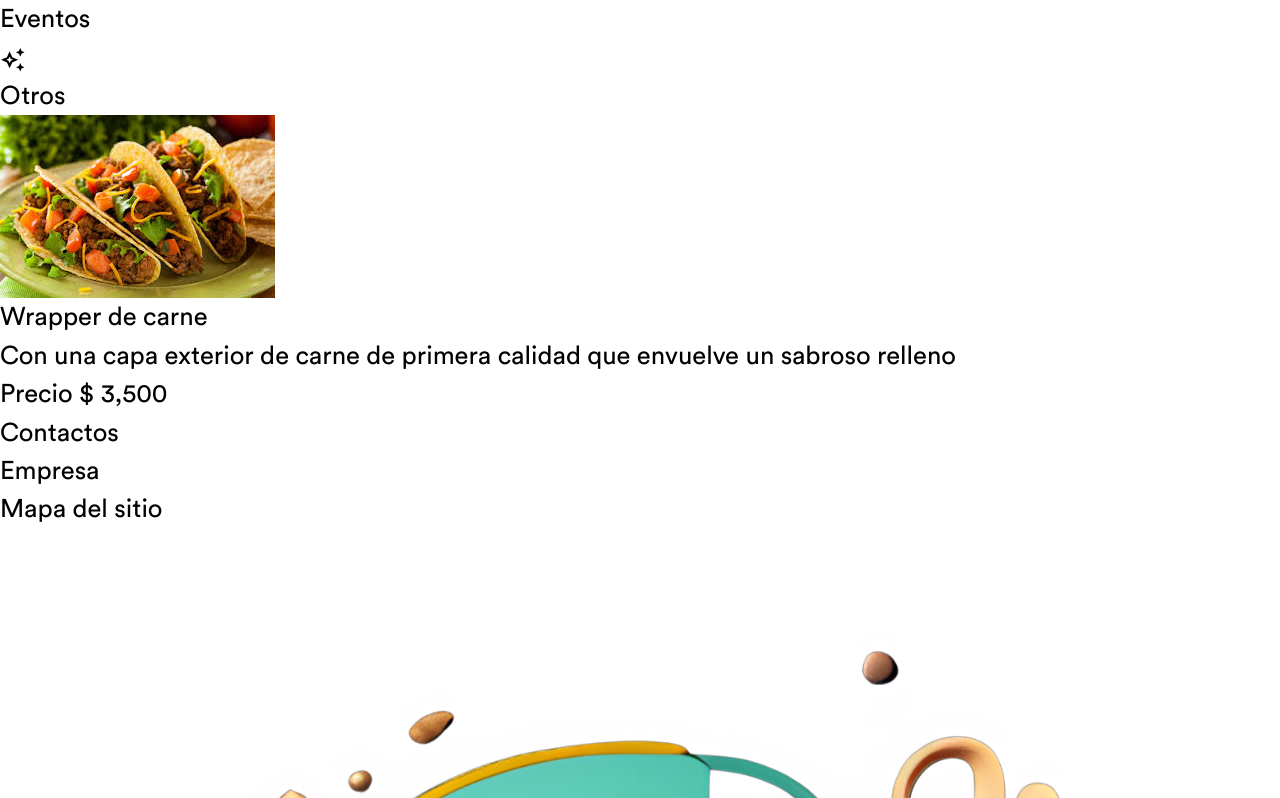
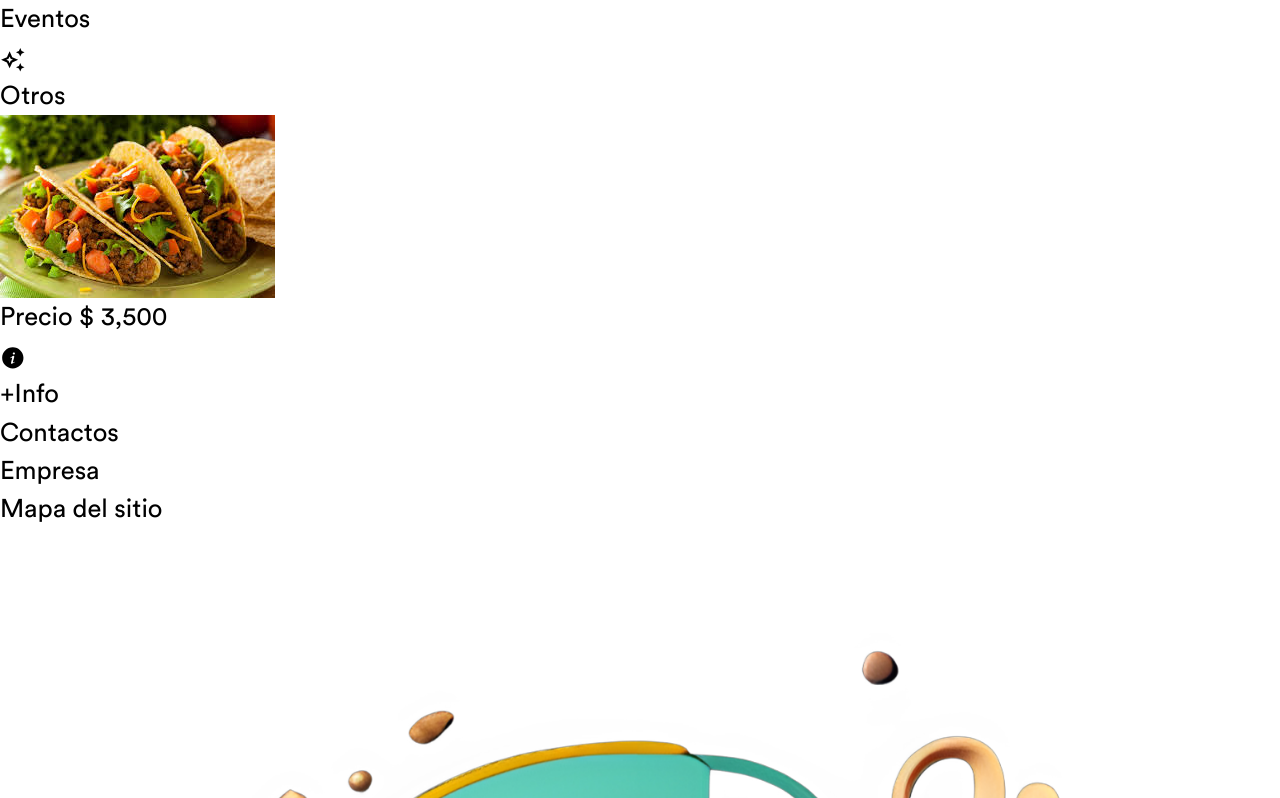
Before and after one commit to Lombardimn/frontend-PMM, a React (Vite) app: page /offers in a window 1280 px wide. Shown: the part 1214-2012 px from the top of the page. Built offline with nearby package versions, Linux system fonts and the light colour scheme.

Commit message:
offferspage v4

```diff
--- a/src/components/Icons/IconMdi.tsx
+++ b/src/components/Icons/IconMdi.tsx
@@ -96,3 +96,9 @@ export function MdiCreationOutline(props: SVGProps<SVGSVGElement>) {
     <svg xmlns="http://www.w3.org/2000/svg" width="1em" height="1em" viewBox="0 0 24 24" {...props}><path fill="currentColor" d="m9 4l2.5 5.5L17 12l-5.5 2.5L9 20l-2.5-5.5L1 12l5.5-2.5zm0 4.83L8 11l-2.17 1L8 13l1 2.17L10 13l2.17-1L10 11zM19 9l-1.26-2.74L15 5l2.74-1.25L19 1l1.25 2.75L23 5l-2.75 1.26zm0 14l-1.26-2.74L15 19l2.74-1.25L19 15l1.25 2.75L23 19l-2.75 1.26z"></path></svg>
   )
 }
+
+export function MdiInformationVariantCircle(props: SVGProps<SVGSVGElement>) {
+  return (
+    <svg xmlns="http://www.w3.org/2000/svg" width="1em" height="1em" viewBox="0 0 24 24" {...props}><path fill="currentColor" d="M12 22c5.5 0 10-4.5 10-10S17.5 2 12 2S2 6.5 2 12s4.5 10 10 10m.3-14.71c.2-.18.44-.29.7-.29c.27 0 .5.11.71.29c.19.21.29.45.29.71c0 .27-.1.5-.29.71c-.21.19-.44.29-.71.29c-.26 0-.5-.1-.7-.29c-.19-.21-.3-.44-.3-.71c0-.26.11-.5.3-.71m-2.5 4.68s2.17-1.72 2.96-1.79c.74-.06.59.79.52 1.23l-.01.06c-.14.53-.31 1.17-.48 1.78c-.38 1.39-.75 2.75-.66 3c.1.34.72-.09 1.17-.39c.06-.04.11-.08.16-.11c0 0 .08-.08.16.03c.02.03.04.06.06.08c.09.14.14.19.02.27l-.04.02c-.22.15-1.16.81-1.54 1.05c-.41.27-1.98 1.17-1.74-.58c.21-1.23.49-2.29.71-3.12c.41-1.5.59-2.18-.33-1.59c-.37.22-.59.36-.72.45c-.11.08-.12.08-.19-.05l-.03-.06l-.05-.08c-.07-.1-.07-.11.03-.2"></path></svg>
+  )
+}
--- a/src/pages/OffersPage/OffersPage.tsx
+++ b/src/pages/OffersPage/OffersPage.tsx
@@ -1,8 +1,10 @@
 import { CallToAction,
+  CardContent,
   Footer,
   MdiCalendarClock,
   MdiCalendarMultiselect,
   MdiCreationOutline,
+  MdiInformationVariantCircle,
   MdiSale,
   Navbar
 } from "@/components"
@@ -25,53 +27,60 @@ export const OffersPage = () => {
             <div className="flex flex-col justify-center text-center items-center mr-4">
               <CallToAction
                 href="/offers/promotions"
-                className="bg-gradient-to-r from-blue-700 from-10% via-sky-700 via-30% bg-cyan-700 to-90% hover:from-blue-500 hover:via-sky-500 hover:to-cyan-500 focus:ring focus:ring-cyan-300 rounded-full h-24 w-24 flex-none flex items-center justify-center"
+                className="bg-gradient-to-r from-blue-700 from-10% via-sky-700 via-30% bg-cyan-700 to-90% hover:from-blue-500 hover:via-sky-500 hover:to-cyan-500 focus:ring focus:ring-cyan-300 rounded-full h-20 w-20 flex-none flex items-center justify-center"
               >
                 <MdiSale className="scale-[1.7] "/>
               </CallToAction>
-              <span className="">Promos</span>
+              <span className="text-xl">Promos</span>
             </div>
             <div className="flex flex-col justify-center text-center mr-4">
-              <CallToAction href="/offers/calendar" className="bg-gradient-to-r from-blue-700 from-10% via-sky-700 via-30% bg-cyan-700 to-90% hover:from-blue-500 hover:via-sky-500 hover:to-cyan-500 focus:ring focus:ring-cyan-300 rounded-full h-24 w-24 flex-none flex items-center justify-center">
-                <MdiCalendarMultiselect className="scale-[1.7] "/>
+              <CallToAction href="/offers/calendar" className="bg-gradient-to-r from-blue-700 from-10% via-sky-700 via-30% bg-cyan-700 to-90% hover:from-blue-500 hover:via-sky-500 hover:to-cyan-500 focus:ring focus:ring-cyan-300 rounded-full h-20 w-20 flex-none flex items-center justify-center">
+                <MdiCalendarMultiselect className="scale-[1.7]"/>
               </CallToAction>
-              <span className="">Semana</span>
+              <span className="text-xl">Semana</span>
             </div>
             <div className="flex flex-col justify-center text-center mr-4">
-              <CallToAction href="/offers/events" className="bg-gradient-to-r from-blue-700 from-10% via-sky-700 via-30% bg-cyan-700 to-90% hover:from-blue-500 hover:via-sky-500 hover:to-cyan-500 focus:ring focus:ring-cyan-300 rounded-full h-24 w-24 flex-none flex items-center justify-center">
-                <MdiCalendarClock className="scale-[1.7] "/>
+              <CallToAction href="/offers/events" className="bg-gradient-to-r from-blue-700 from-10% via-sky-700 via-30% bg-cyan-700 to-90% hover:from-blue-500 hover:via-sky-500 hover:to-cyan-500 focus:ring focus:ring-cyan-300 rounded-full h-20 w-20 flex-none flex items-center justify-center">
+                <MdiCalendarClock className="scale-[1.7]"/>
               </CallToAction>
-              <span className="">Eventos</span>
+              <span className="text-xl">Eventos</span>
             </div>
-            <div className="flex flex-col justify-center text-center mr-4">
-              <CallToAction href="/offers/others" className="bg-gradient-to-r from-blue-700 from-10% via-sky-700 via-30% bg-cyan-700 to-90% hover:from-blue-500 hover:via-sky-500 hover:to-cyan-500 focus:ring focus:ring-cyan-300 rounded-full h-24 w-24 flex-none flex items-center justify-center">
-                <MdiCreationOutline className="scale-[1.7] "/>
+            <div className="flex flex-col justify-center text-center mr-4 py-1">
+              <CallToAction href="/offers/others" className="bg-gradient-to-r from-blue-700 from-10% via-sky-700 via-30% bg-cyan-700 to-90% hover:from-blue-500 hover:via-sky-500 hover:to-cyan-500 focus:ring focus:ring-cyan-300 rounded-full h-20 w-20 flex-none flex items-center justify-center">
+                <MdiCreationOutline className="scale-[1.7]"/>
               </CallToAction>
-              <span className="">Otros</span>
+              <span className="text-xl">Otros</span>
             </div>
           </div>
         </section>
 
         <article className="text-2xl mx-4 mt-4 p-1  pb-6 h-auto flex flex-col items-center rounded-lg w-auto bg-gradient-to-l from-blue-950 from-10% via-sky-950 via-30% bg-cyan-950 to-90%">
-          <div className="h-80 w-80 my-2 relative">
+          <div className="h-[330px] w-80 my-2 relative">
             <img
               src="/images/comida.jpeg"
               alt="comida"
-              className="w-80 h-40 object-cover rounded-lg"
+              className="w-80 h-80 object-cover rounded-lg"
             />
-            <div className="text-white">
-              <h3 className="mx-2 mt-4 text-3xl">Wrapper de carne</h3>
-              <p className="text-xl mx-2 text-slate-200">Con una capa exterior de carne de primera calidad que envuelve un sabroso relleno</p>
-            </div>
-            <p className="absolute right-0 mr-2 mt-4">Precio $ 3,500</p>
+            <section className="flex flex-row">
+              <div className="absolute bottom-4 right-1 backdrop-blur-[3px] bg-opacity-100 rounded-2xl bg-cyan-950 py-1 px-2">
+                <span className="text-white font-bold">Precio $ 3,500</span>
+              </div>
+              <CardContent className="flex flex-row gap-1 justify-center items-center mt-2" >
+                <MdiInformationVariantCircle className="scale-[0.7]"/>
+                <a href="/offers" className="text-sm">+Info</a>
+              </CardContent>
+
+            </section>
           </div>
         </article>
-        <section className="text-2xl mx-4 mt-4 p-1 h-[300px] rounded-lg w-auto bg-gradient-to-l from-blue-950 from-10% via-sky-950 via-30% bg-cyan-950 to-90%">
-        </section>
-        <section className="text-2xl mx-4 mt-4 p-1 h-[300px] rounded-lg w-auto bg-gradient-to-l from-blue-950 from-10% via-sky-950 via-30% bg-cyan-950 to-90%">
-        </section>
         <Footer />
       </main>
     </>
   )
 }
+
+
+<div className="text-white">
+              <h3 className="mx-2 mt-4 text-3xl">Wrapper de carne</h3>
+              <p className="text-xl mx-2 text-slate-200">Con una capa exterior de carne de primera calidad que envuelve un sabroso relleno</p>
+            </div>
```
